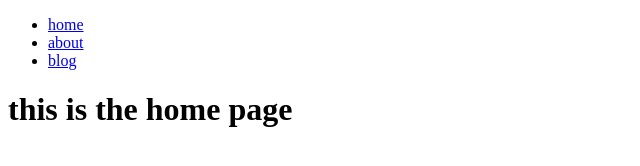
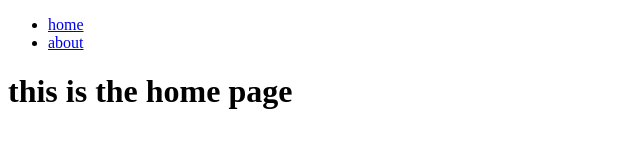
Before and after one commit to oisin-t-ucd/new_test, a plain HTML site: page index.html in a window 1280 px wide. Shown: the whole page, without its empty margins (0-640 px from the left). Drawn offline with Linux system fonts and the light colour scheme.

Commit message:
Remove blog link from nav bar

```diff
--- a/index.html
+++ b/index.html
@@ -20,11 +20,7 @@
                     about
                 </a>
             </li>
-            <li>
-                <a href="blog.html">
-                    blog
-                </a>
-            </li>
+
         </ul>
     </nav>
 
```
